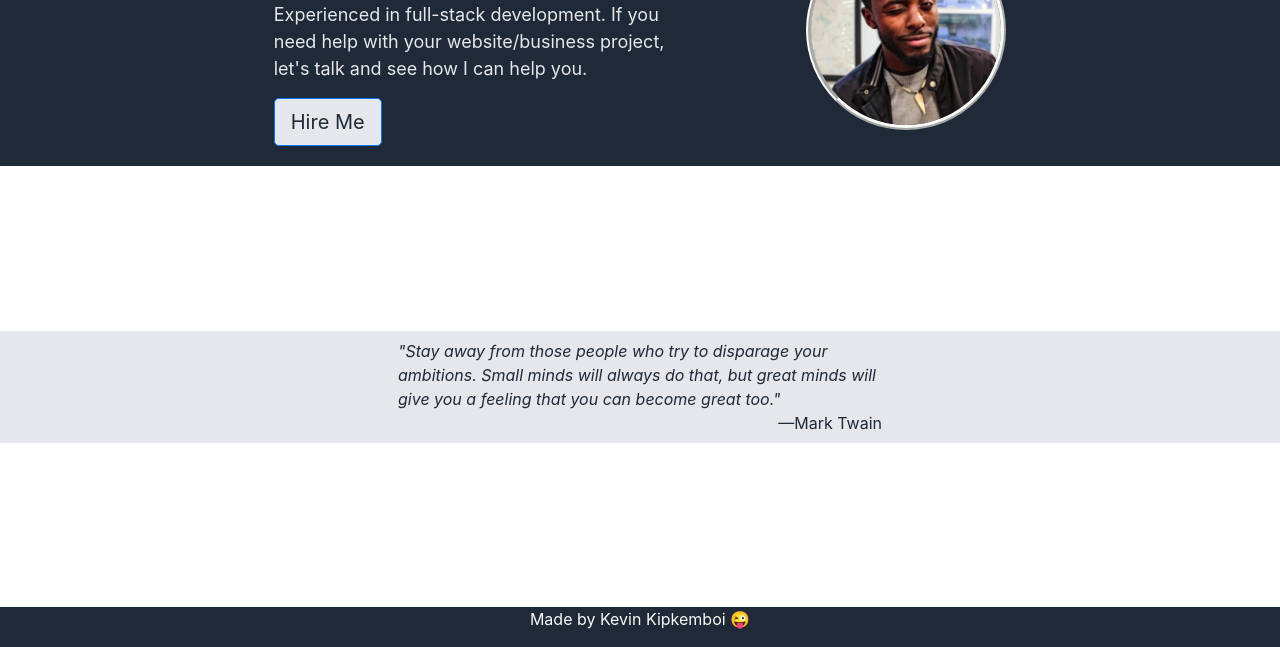
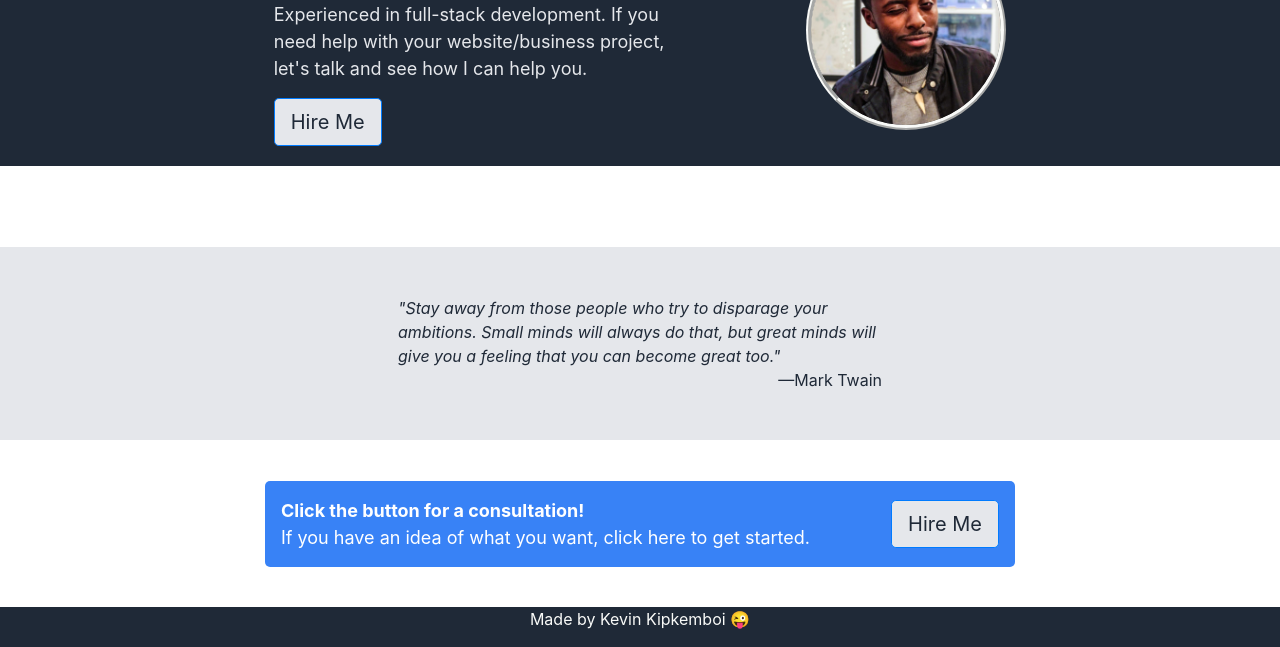
Before and after one commit to kevinkip/Landing-Page, a plain HTML site: page index.html in a window 1280 px wide. Shown: the part 153-800 px from the top of the page. Drawn offline with nearby package versions, Linux system fonts and the light colour scheme.

Commit message:
feature(index.html): added call-to-action to show on webpage

```diff
--- a/index.html
+++ b/index.html
@@ -51,7 +51,14 @@
             </div>
         </div>
         <div class="call-to-action">
-
+            <div class="blue-box">
+                <div class="left-blue-box">
+                    <b>Click the button for a consultation!</b><p class="consultation">If you have an idea of what you want, click here to get started.</p>
+                </div>
+                <div class="right-blue-box">
+                    <a href="https://www.upwork.com/freelancers/~0127f9774b21b6afb7"><button type="button" class="btn btn-primary btn-lg">Hire Me</button></a>
+                </div>
+            </div>
         </div>
     </div>
     <div class="footer">
--- a/styles.css
+++ b/styles.css
@@ -1,7 +1,9 @@
 body{
     height: 100vh;
+    width: 100vw;
     margin: 0;
     display: flex;
+    flex: 1;
     flex-direction: column;
     justify-content: space-between;
 }
@@ -14,13 +16,14 @@ body{
 }
 
 .main-content{
-    height: auto;
+    height: 100%;
     display: flex;
-    flex-direction: column;
+    flex-flow: column;
     justify-content: center;
 }
 
 .top-header{
+    flex: auto;
     height: auto;
     padding: 8px;
     font-size: 24px #F9FAF8;
@@ -32,17 +35,17 @@ body{
 }
 
 .bottom-header{
+    flex: 1;
     height: auto;
     padding-bottom: 20px;
-
     font-size: 24px #F9FAF8;
     background-color: #1F2937;
     display: flex;
     justify-content: center;
     align-items: center;
     gap: 100px;
+}
 
-}
 
 .main-text{
     display: flex;
@@ -99,8 +102,14 @@ body{
     gap: 25px;
 }
 
+.projects{
+    display: flex;
+    flex: 1 1 auto;
+}
+
 .quote{
     display: flex;
+    flex: 1 1 auto;
     flex-direction: column;
     justify-content: center;
     align-items: center;
@@ -126,9 +135,54 @@ figcaption{
 .quote-text{
     display: flex;
     justify-content: center;
+    flex-wrap: wrap;
     align-items: center;
     margin: 0;
     font: 36px light italic #1f2937;
+}
+
+.call-to-action{
+    display: flex;
+    flex: 1 1 auto;
+    justify-content: center;
+    align-items: center;
+}
+
+.blue-box{
+    display: flex;
+    justify-content: center;
+    align-items: center;
+    flex: 0 1 auto;
+    background-color: #3882F6;
+    padding: 16px;
+    width: 750px;
+    border-radius: 5px;
+    gap: 50px;
+
+}
+
+.left-blue-box{
+    display: flex;
+    justify-content: center;
+    align-items: center;
+    flex-direction: column;
+    font-size: 18px;
+    width: 25em;
+    color: #ffffff;
+    flex: 1 1 auto;
+    padding: 8px;
+}
+
+.left-blue-box, p{
+    display: flex;
+    align-items: flex-start;
+    padding: 0px;
+    margin: 0px;
+}
+
+.right-blue-box, a{
+    display: flex;
+    align-items: flex-start;
 }
 
 .fa-brands, .fa-sharp{
@@ -137,7 +191,9 @@ figcaption{
     display: flex;
 }
 
-
+p.consultation{
+    margin-bottom: 0px;
+}
 
 a {
     text-decoration: none;
```
